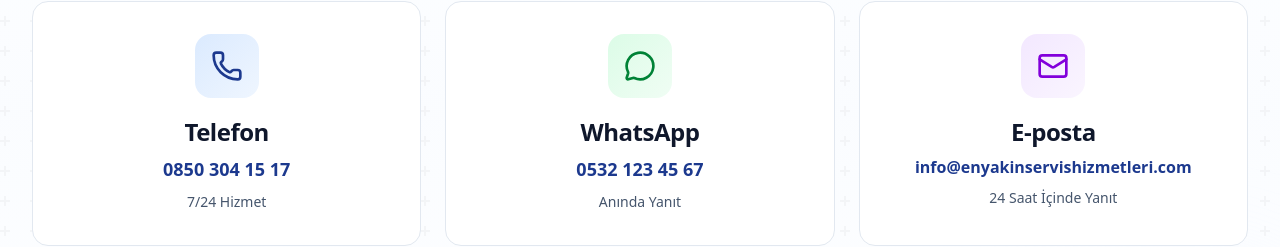
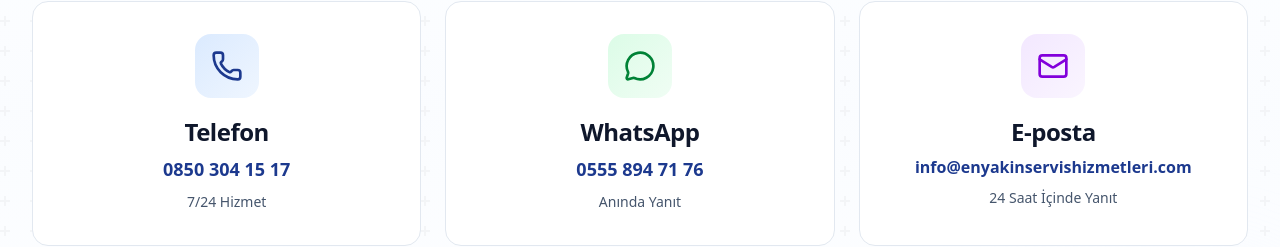
Before and after one commit to mehmetaliakpolat035-glitch/akpolat, a Next.js app: page /iletisim in a window 1280 px wide. Shown: the part 1161-1408 px from the top of the page. Built offline with nearby package versions, Linux system fonts and the light colour scheme; no server answers.

Commit message:
Update WhatsApp number to +90 555 894 71 76

```diff
--- a/src/app/iletisim/page.tsx
+++ b/src/app/iletisim/page.tsx
@@ -76,8 +76,8 @@ export default function ContactPage() {
                   <MessageCircle className="w-8 h-8 text-green-700 group-hover:text-white transition-colors" />
                 </div>
                 <h3 className="font-bold text-slate-900 mb-2 text-lg">WhatsApp</h3>
-                <a href="https://wa.me/905321234567" className="text-blue-900 font-bold hover:text-blue-700 transition-colors text-lg">
-                  0532 123 45 67
+                <a href="https://wa.me/905558947176" className="text-blue-900 font-bold hover:text-blue-700 transition-colors text-lg">
+                  0555 894 71 76
                 </a>
                 <p className="text-sm text-slate-600 mt-2 font-medium">Anında Yanıt</p>
               </CardContent>
```
